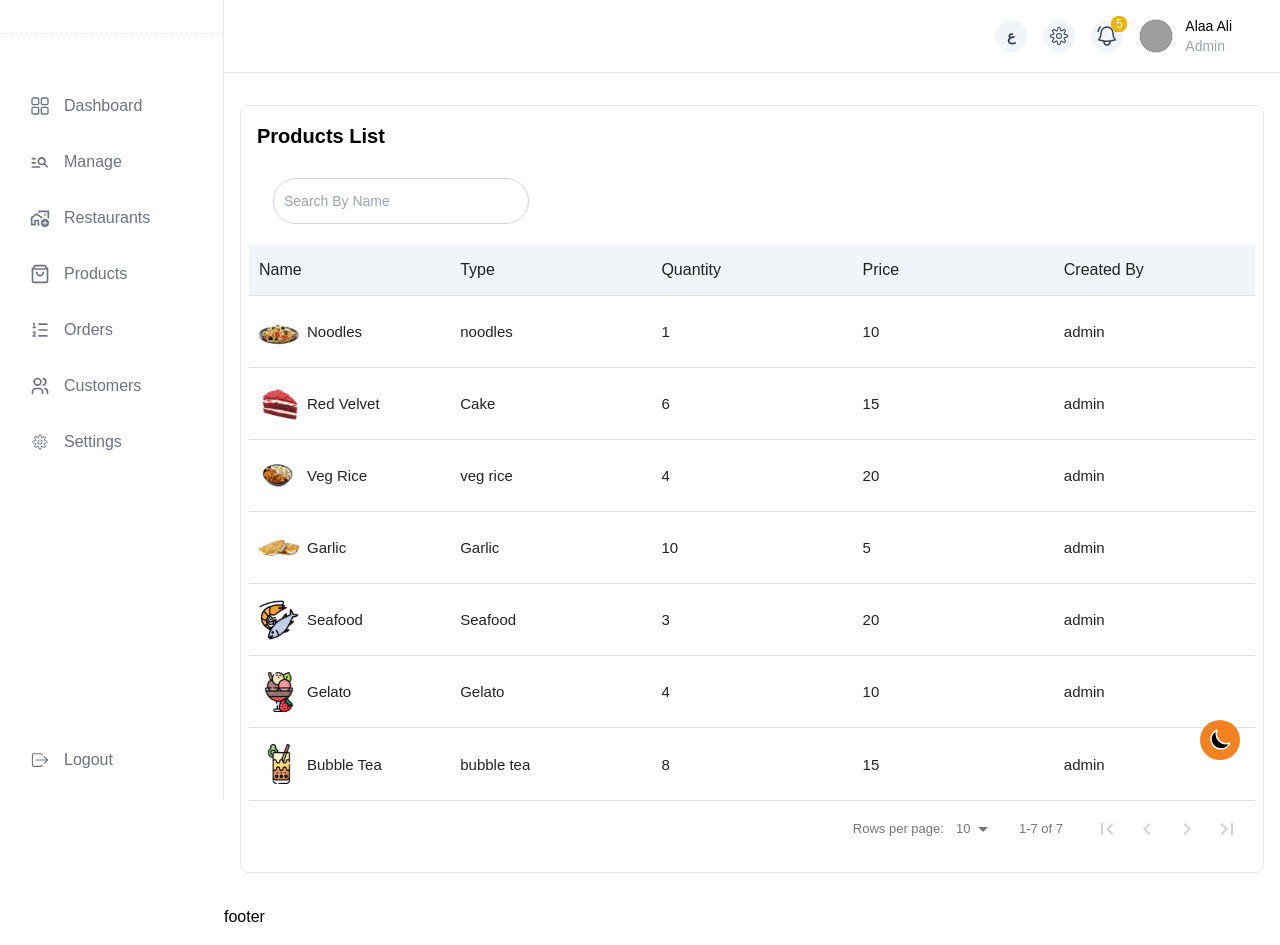
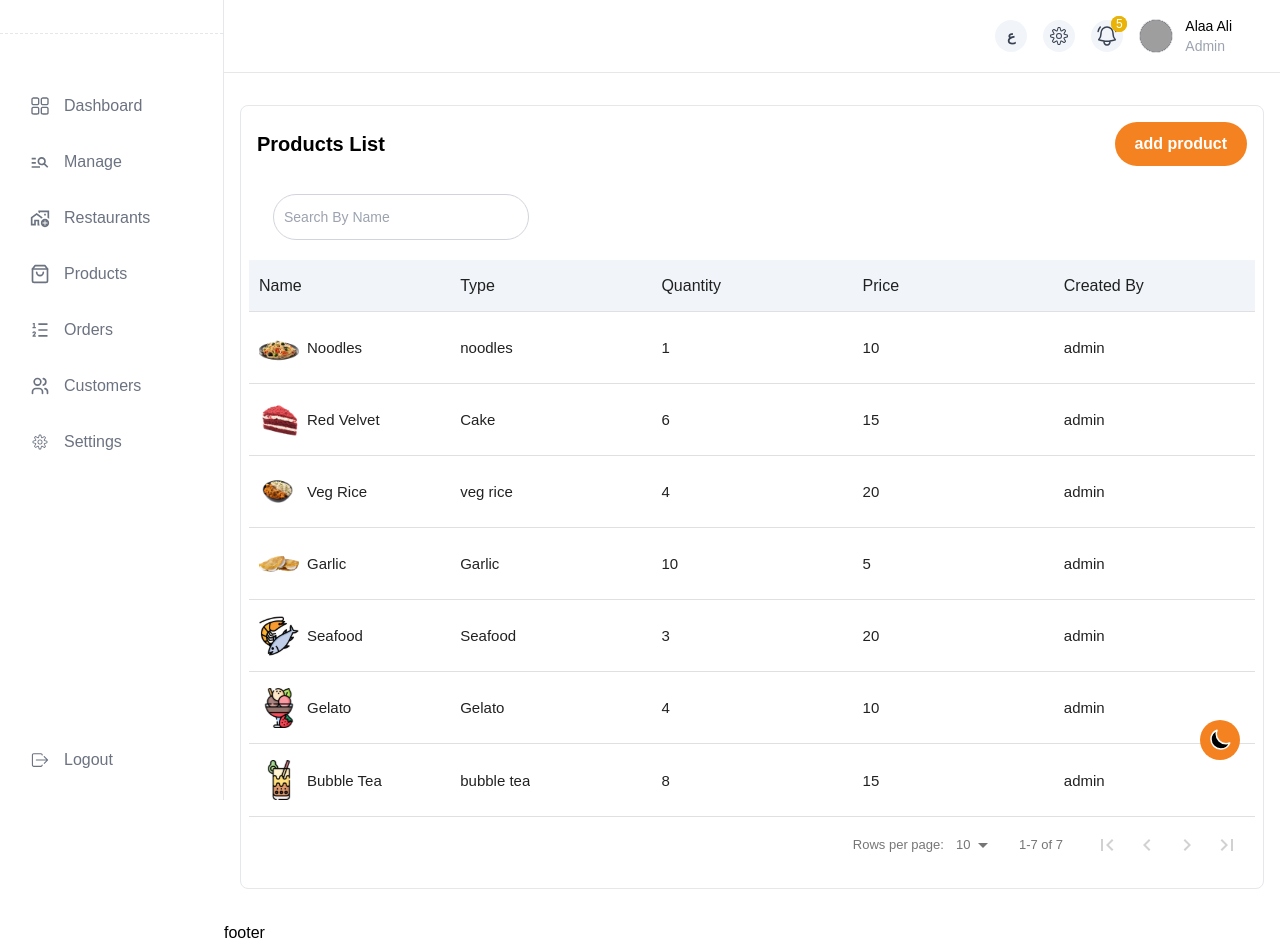
Before and after one commit to alaasfn22/restaurant_dashboard, a React (Vite) app: page /products in a window 1280 px wide. Built offline with nearby package versions, Linux system fonts and the light colour scheme; grey boxes are pictures that could not be loaded.

Commit message:
update import btn

```diff
--- a/src/components/atoms/CustomeButton.jsx
+++ b/src/components/atoms/CustomeButton.jsx
@@ -1,10 +1,7 @@
 /* eslint-disable react/prop-types */
-const CustomeButton = ({title, onClick, t}) => {
+const CustomeButton = ({title, t}) => {
   return (
-    <button
-      className=" w-full text-white  bg-primary hover:bg-orange-400 focus:ring-2 focus:ring-primary font-semibold rounded-3xl text-md px-5 py-2.5 text-center "
-      onClick={onClick}
-    >
+    <button className=" w-full text-white  bg-primary hover:bg-orange-400 focus:ring-2 focus:ring-primary font-semibold rounded-3xl text-md px-5 py-2.5 text-center ">
       {t(title)}
     </button>
   );
--- a/src/components/molecules/BanerCard.jsx
+++ b/src/components/molecules/BanerCard.jsx
@@ -1,6 +1,6 @@
 /* eslint-disable react/prop-types */
 import offer from "../../assets/offer-bg2-f01b95e8.png";
-import CustomeButton from "../atoms/customeButton";
+import CustomeButton from "../atoms/CustomeButton";
 const BanerCard = ({t}) => {
   return (
     <div className="w-full h-72  ">
@@ -19,7 +19,7 @@ const BanerCard = ({t}) => {
             )}
           </p>
           <span className="w-40">
-            <CustomeButton t={t} title="order now" path="#" />
+            <CustomeButton t={t} title="order now" />
           </span>
         </div>
       </div>
--- a/src/components/molecules/LoginCard.jsx
+++ b/src/components/molecules/LoginCard.jsx
@@ -1,8 +1,8 @@
 /* eslint-disable react/prop-types */
 import {useState} from "react";
 import CustomeInputs from "../atoms/CustomeInputs";
-import CustomeButton from "../atoms/customeButton";
 import {Link} from "react-router-dom";
+import CustomeButton from "../atoms/CustomeButton";
 
 const LoginCard = ({t}) => {
   const [inputValue, setInputValue] = useState({
--- a/src/components/molecules/RegisterCard.jsx
+++ b/src/components/molecules/RegisterCard.jsx
@@ -1,7 +1,7 @@
 /* eslint-disable react/prop-types */
 import {Link} from "react-router-dom";
 import CustomeInputs from "../atoms/CustomeInputs";
-import CustomeButton from "../atoms/customeButton";
+import CustomeButton from "../atoms/CustomeButton";
 
 const RegisterCard = ({t}) => {
   return (
--- a/src/components/molecules/RestaurantCard.jsx
+++ b/src/components/molecules/RestaurantCard.jsx
@@ -1,9 +1,9 @@
 /* eslint-disable react/prop-types */
 import {IoLocationOutline} from "react-icons/io5";
 import resImg from "../../assets/2-95b90f07.png";
-import CustomeButton from "../atoms/customeButton";
 import {MdOutlineMail} from "react-icons/md";
 import {FiPhone} from "react-icons/fi";
+import CustomeButton from "../atoms/CustomeButton";
 const RestaurantCard = ({t}) => {
   return (
     <div>
--- a/src/components/organisms/CheckoutCard.jsx
+++ b/src/components/organisms/CheckoutCard.jsx
@@ -1,7 +1,7 @@
 /* eslint-disable react/prop-types */
 import {cartData} from "../../utils/data";
+import CustomeButton from "../atoms/CustomeButton";
 import CustomeOpcityBtn from "../atoms/CustomeOpcityBtn";
-import CustomeButton from "../atoms/customeButton";
 import CartCard from "../molecules/CartCard";
 import CheckoutBaner from "../molecules/CheckoutBaner";
 
--- a/src/components/templates/ProductsPage.jsx
+++ b/src/components/templates/ProductsPage.jsx
@@ -1,5 +1,6 @@
 import {useContextAPi} from "../../utils/ContextApi";
 import ProductsTable from "../organisms/ProductsTable";
+import CustomeButton from "../atoms/CustomeButton";
 
 const ProductsPage = () => {
   const {t} = useContextAPi();
@@ -9,7 +10,9 @@ const ProductsPage = () => {
         <h1 className="text-xl font-semibold dark:text-white capitalize">
           {t("products list")}
         </h1>
-        <div>{/* <CustomeButton t={t} title="add product" /> */}</div>
+        <div>
+          <CustomeButton t={t} title="add product" />
+        </div>
       </div>
       <ProductsTable />
     </div>
```
